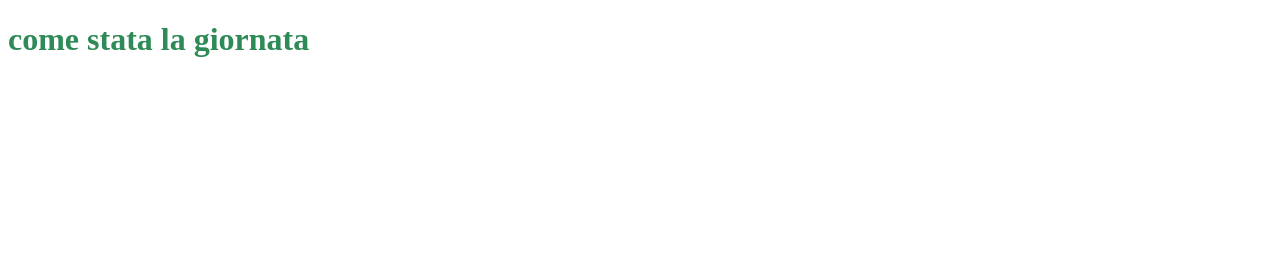
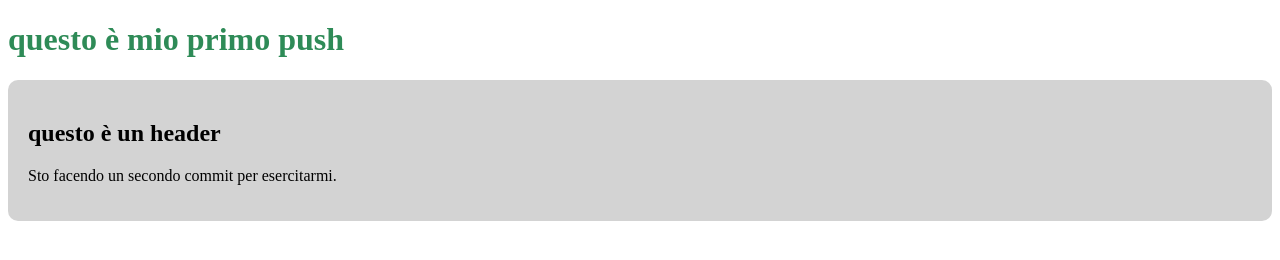
Before and after one commit to etrice1986-code/selfwok-git, a plain HTML site: page index.html in a window 1280 px wide. Drawn offline with Linux system fonts and the light colour scheme.

Commit message:
prima modifica

```diff
--- a/index.html
+++ b/index.html
@@ -10,7 +10,12 @@
 </head>
 <body>
 
-    <h1>come stata la giornata</h1>
+    <h1>questo è mio primo push</h1>
+    <header>
+
+        <h2>questo è un header</h2>
+        <p>Sto facendo un secondo commit per esercitarmi.</p>
+    </header>
 
 </body>
 </html>
--- a/style.css
+++ b/style.css
@@ -2,6 +2,8 @@ h1{
     color: seagreen;
 }
 
-html {
-    color-scheme: light;
+header{
+    background-color: lightgray;
+    padding: 20px;
+    border-radius: 10px;
 }
```
